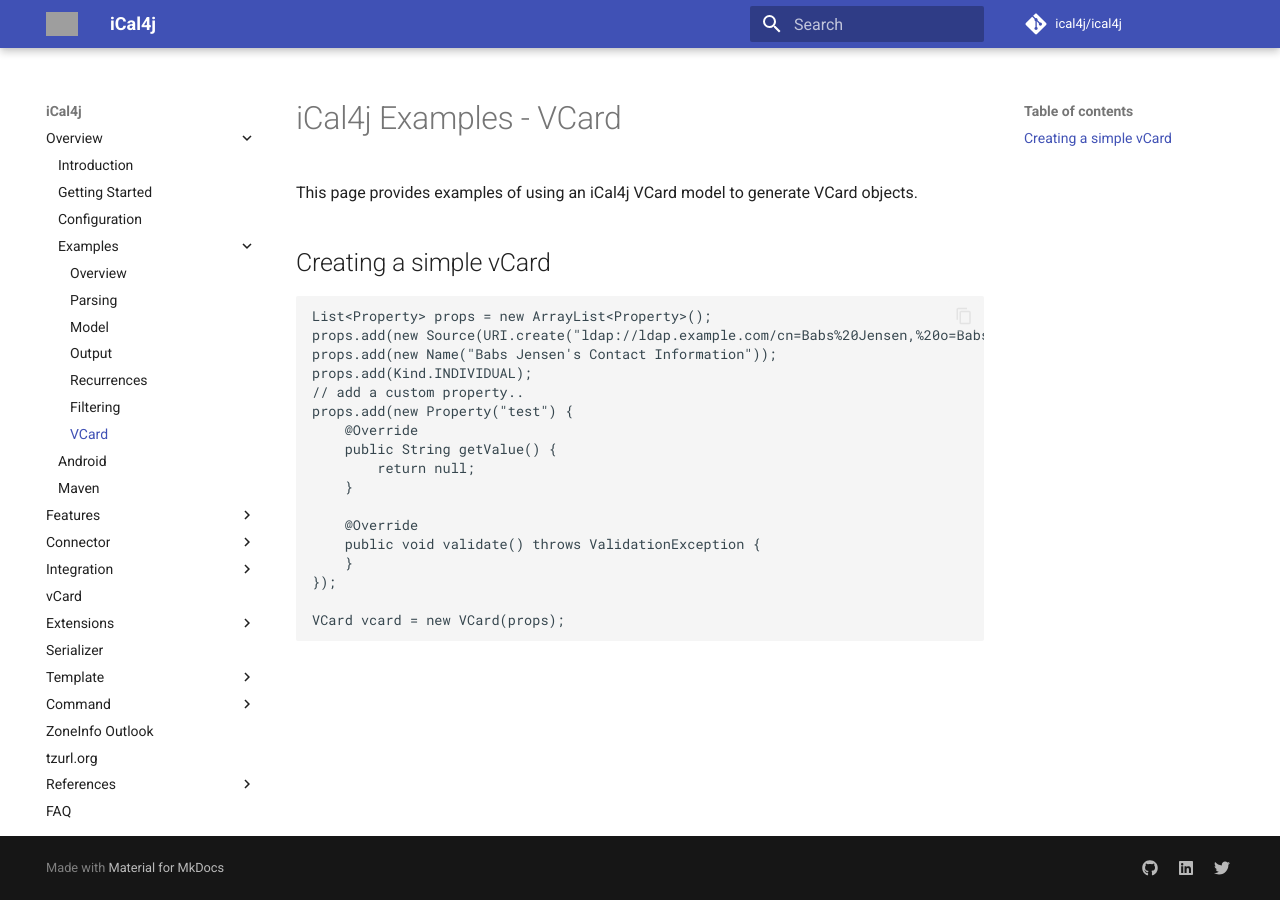
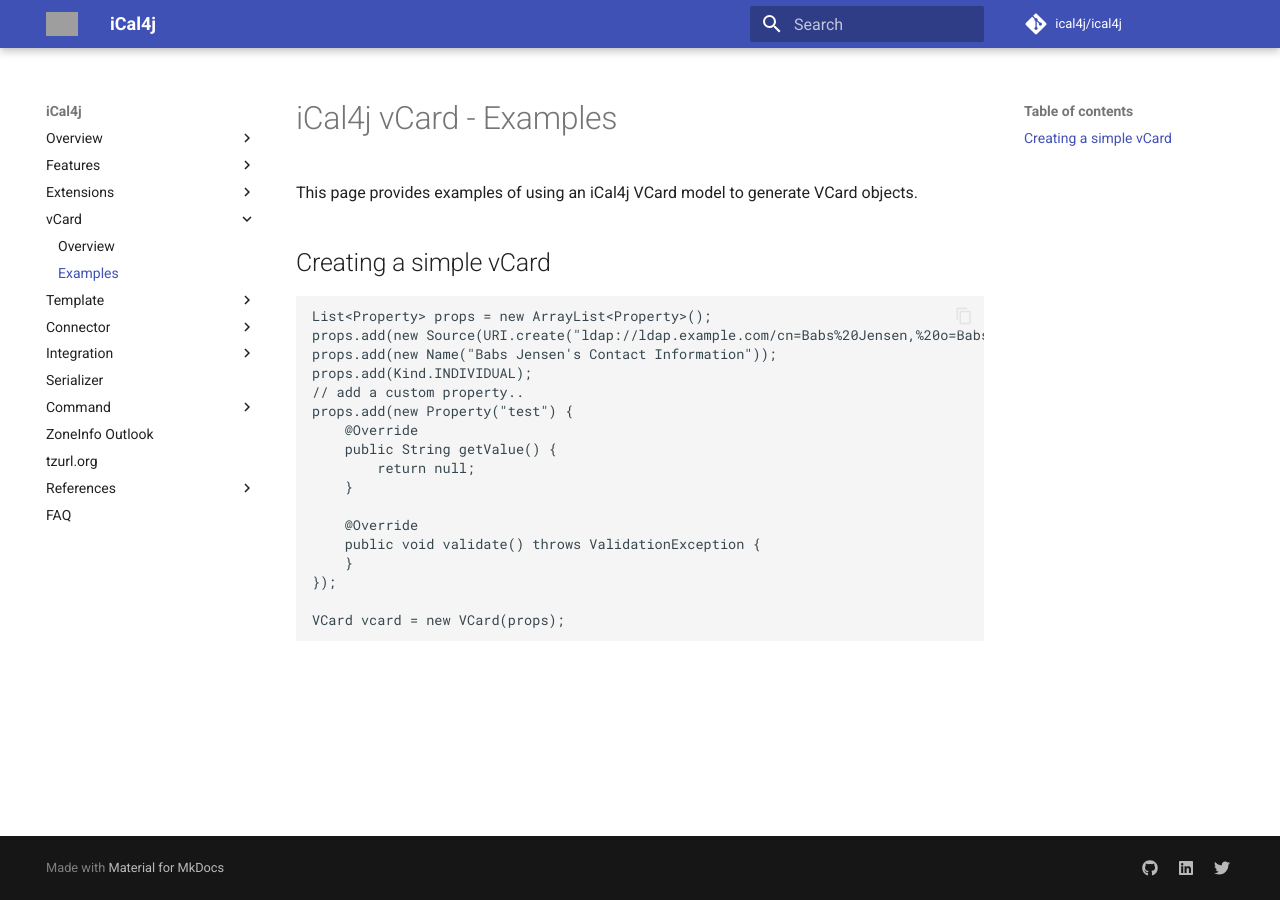
Before and after one commit to ical4j/ical4j-user-guide, an MkDocs documentation site: the page built from docs/vcard/examples.md, in a window 1280 px wide. Built offline with MkDocs 1.6.1 and Material for MkDocs 9.7.7, drawn with Linux system fonts in a browser that asks for light colours; comment, search, counter and statistics services are not loaded; grey boxes are pictures that could not be loaded.

Commit message:
Refactor vcard

```diff
--- a/docs/examples/vcard.md
+++ b/docs/vcard/examples.md
@@ -1,4 +1,4 @@
-# iCal4j Examples - VCard
+# iCal4j vCard - Examples
 
 This page provides examples of using an iCal4j VCard model to generate VCard objects.
 
--- a/mkdocs.yml
+++ b/mkdocs.yml
@@ -38,7 +38,6 @@
         - Output: examples/output.md
         - Recurrences: examples/recur.md
         - Filtering: examples/filter.md
-        - VCard: examples/vcard.md
     - Android: android.md
     - Maven: maven.md
   - Features:
@@ -55,6 +54,18 @@
     - OSGi: osgi.md
 #   - Services:
 #     - Overview: services/index.md
+  - Extensions:
+      - Overview: extensions/index.md
+      - CalDAV: extensions/caldav.md
+      - Concept: extensions/concept.md
+      - Link: extensions/link.md
+      - Outlook: extensions/outlook.md
+  - vCard:
+      - Overview: vcard/index.md
+      - Examples: vcard/examples.md
+  - Template:
+      - Overview: template/index.md
+      - Groupware: template/groupware.md
   - Connector:
     - Overview: connector/index.md
     - CalDAV/CardDAV: connector/dav.md
@@ -62,17 +73,7 @@
     - Overview: integration/index.md
     - Email: integration/email.md
     - Reactive Streams: integration/reactive.md
-  - vCard: vcard.md
-  - Extensions:
-    - Overview: extensions/index.md
-    - CalDAV: extensions/caldav.md
-    - Concept: extensions/concept.md
-    - Link: extensions/link.md
-    - Outlook: extensions/outlook.md
   - Serializer: serializer.md
-  - Template:
-    - Overview: template/index.md
-    - Groupware: template/groupware.md
   - Command:
     - Overview: command/index.md
     - Validator: command/validator.md
```
Also changed, not shown: docs/vcard/index.md (renamed from docs/vcard.md).
